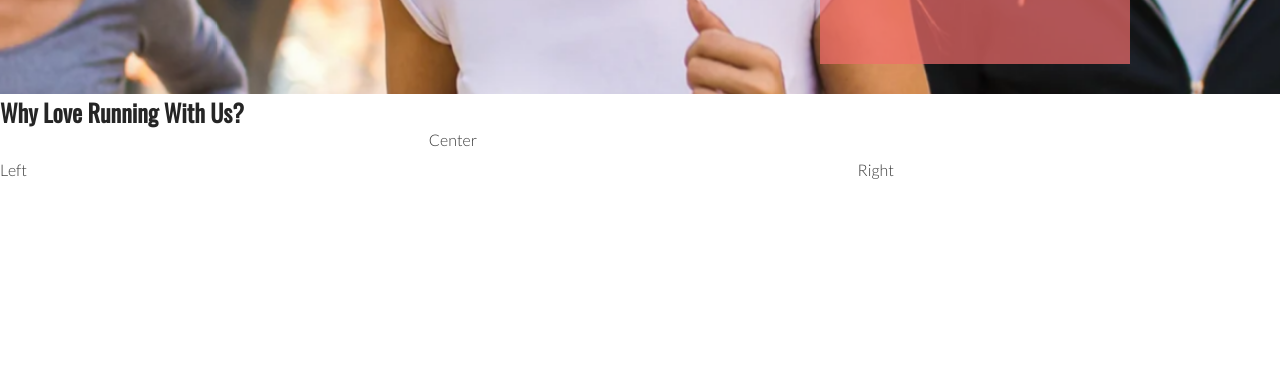
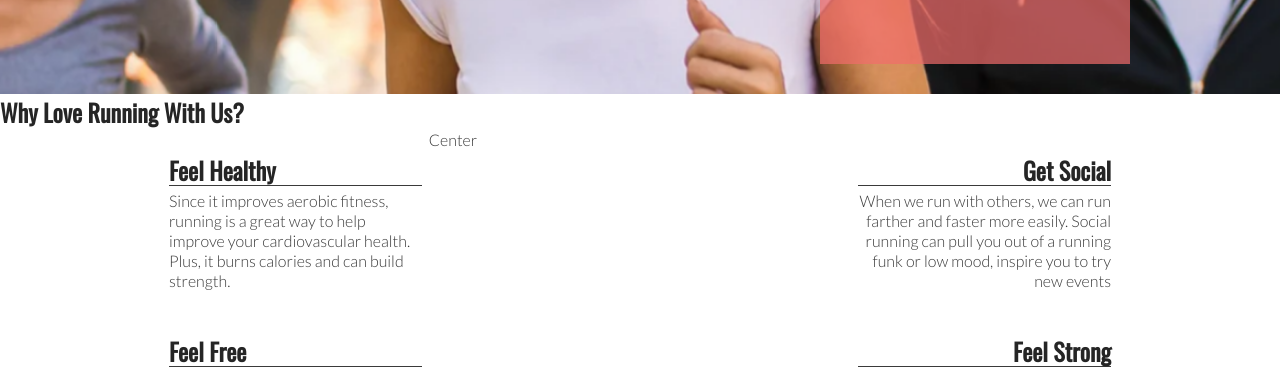
Before and after one commit to nataliatesarova/love-running, a plain HTML site: page index.html in a window 1280 px wide. Shown: the part 581-952 px from the top of the page. Drawn offline with nearby package versions, Linux system fonts and the light colour scheme.

Commit message:
Add right about section content and style

```diff
--- a/assets/css/style.css
+++ b/assets/css/style.css
@@ -109,16 +109,49 @@ animation-fill-mode: forwards;
 #left-about {
         padding-top: 30px;
         width:33%;
-        float:left;
+        float: left;
+
 }
 
 #right-about {
         padding-top: 30px;
-        width:33%;
-        float:right;
+        width: 33%;
+        float: right;
+
 }
 
 #center-about {
-        width:33%;
+        width: 33%;
         margin:0 auto;
+
 }
+
+hr {
+        border-top: 1px solid #3a3a3a;
+        width:100%;
+        margin:5px 0;
+}
+.left-about-heading {
+        width:60%;
+        float:right;
+        line-height: 20px;
+        clear:both;
+        margin-bottom: 50px;
+}
+
+.right-about-heading {
+        width:60%;
+        float:left;
+        line-height: 20px;
+        clear:both;
+        margin-bottom: 50px;
+}
+
+.right-about-heading h2 {
+        text-align: right;
+}
+
+.right-about-heading p {
+        text-align: right;
+
+}
--- a/index.html
+++ b/index.html
@@ -42,8 +42,35 @@
     </section>
     <section id="club-ethos">
         <h1>Why Love Running With Us?</h1>
-        <div id="left-about">Left</div>
-        <div id="right-about">Right</div>
+        <div id="left-about">
+            <div class="left-about-heading">
+
+                <h2>Feel Healthy</h2>
+                <hr>
+                <p>Since it improves aerobic fitness, running is a great way to help improve your cardiovascular health. Plus, it burns calories and can build strength.</p>
+            </div>
+
+            <div class="left-about-heading">
+                <h2>Feel Free</h2>
+                <hr>
+                <p>Physical exercise, running included, is known to release endorphins in the brain. Endorphins make you more energetic, more awake and, yes, happier.</p>
+            </div>
+        </div>
+        <div id="right-about">
+            <div class="right-about-heading">
+
+                <h2>Get Social</h2>
+                <hr>
+                <p>When we run with others, we can run farther and faster more easily. Social running can pull you out of a running funk or low mood, inspire you to try new events</p>
+            </div>
+
+            <div class="right-about-heading">
+                <h2>Feel Strong</h2>
+                <hr>
+                <p>Running strengthens your heart by pumping blood more effectively through your body.</p>
+            </div>
+        </div>
+
         <div id="center-about">Center</div>
     </section>
     <section>
```
